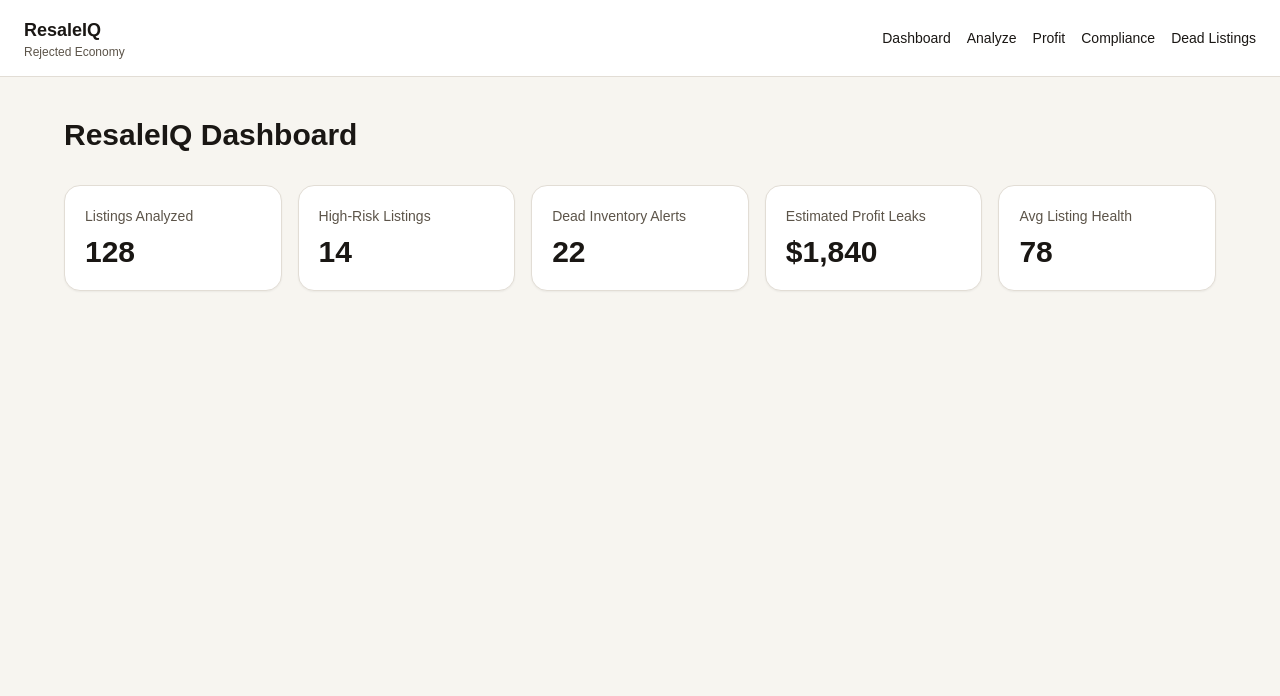
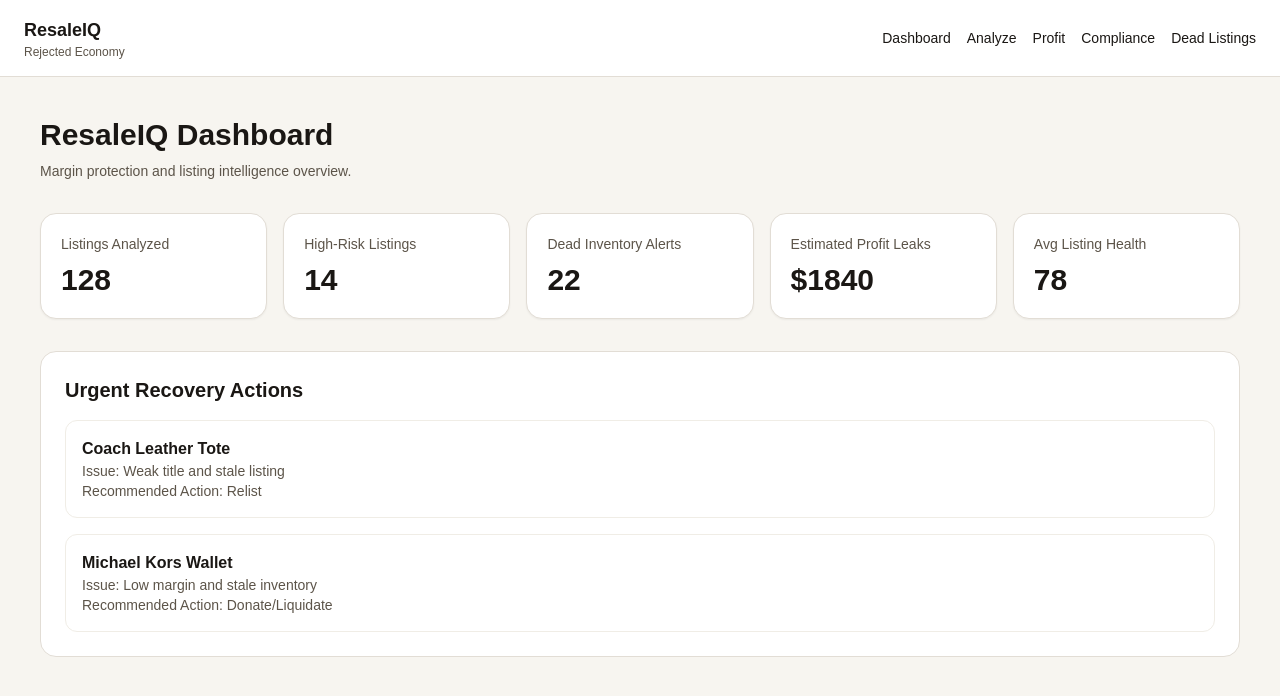
Before and after one commit to RejectedDope/ResaleIQ, a Next.js app: page / in a window 1280 px wide. Shown: the top 696 px of the page. Built offline with nearby package versions, Linux system fonts and the light colour scheme.

Commit message:
Upgrade dashboard with urgent recovery actions

```diff
--- a/app/page.tsx
+++ b/app/page.tsx
@@ -1,18 +1,38 @@
 import ScoreCard from '@/components/ScoreCard'
+import { dashboardMetrics, sampleDeadListings } from '@/lib/sampleData'
 
 export default function DashboardPage() {
+  const urgentItems = sampleDeadListings.filter((item) => item.deadRisk === 'High').slice(0, 3)
+
   return (
-    <main className="min-h-screen bg-[#F7F5F0] p-6 md:p-10">
-      <div className="mx-auto max-w-6xl">
-        <h1 className="text-3xl font-bold mb-8">ResaleIQ Dashboard</h1>
-        <div className="grid gap-4 md:grid-cols-2 lg:grid-cols-5">
-          <ScoreCard label="Listings Analyzed" value={128} />
-          <ScoreCard label="High-Risk Listings" value={14} />
-          <ScoreCard label="Dead Inventory Alerts" value={22} />
-          <ScoreCard label="Estimated Profit Leaks" value="$1,840" />
-          <ScoreCard label="Avg Listing Health" value="78" />
+    <div className="p-6 md:p-10">
+      <div className="mx-auto max-w-7xl space-y-8">
+        <div>
+          <h1 className="text-3xl font-bold">ResaleIQ Dashboard</h1>
+          <p className="mt-2 text-sm text-[#5C5449]">Margin protection and listing intelligence overview.</p>
         </div>
+
+        <section className="grid gap-4 md:grid-cols-2 lg:grid-cols-5">
+          <ScoreCard label="Listings Analyzed" value={dashboardMetrics.listingsAnalyzed} />
+          <ScoreCard label="High-Risk Listings" value={dashboardMetrics.highRiskListings} />
+          <ScoreCard label="Dead Inventory Alerts" value={dashboardMetrics.deadInventoryAlerts} />
+          <ScoreCard label="Estimated Profit Leaks" value={`$${dashboardMetrics.estimatedProfitLeaks}`} />
+          <ScoreCard label="Avg Listing Health" value={dashboardMetrics.averageListingHealth} />
+        </section>
+
+        <section className="rounded-2xl border border-[#E2DDD5] bg-white p-6">
+          <h2 className="text-xl font-semibold">Urgent Recovery Actions</h2>
+          <div className="mt-4 space-y-4">
+            {urgentItems.map((item, index) => (
+              <div key={index} className="rounded-xl border border-[#F0EDE6] p-4">
+                <p className="font-semibold">{item.item}</p>
+                <p className="text-sm text-[#5C5449]">Issue: {item.topIssue}</p>
+                <p className="text-sm text-[#5C5449]">Recommended Action: {item.recommendedAction}</p>
+              </div>
+            ))}
+          </div>
+        </section>
       </div>
-    </main>
+    </div>
   )
 }
```
